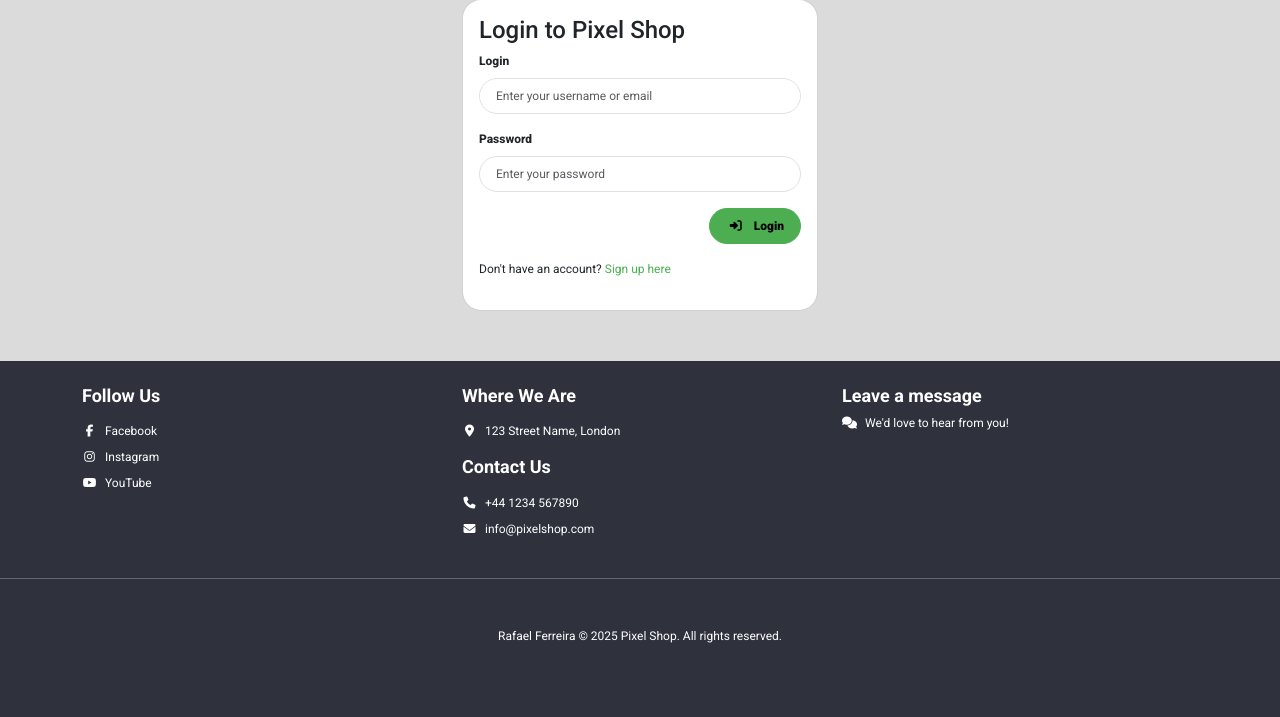
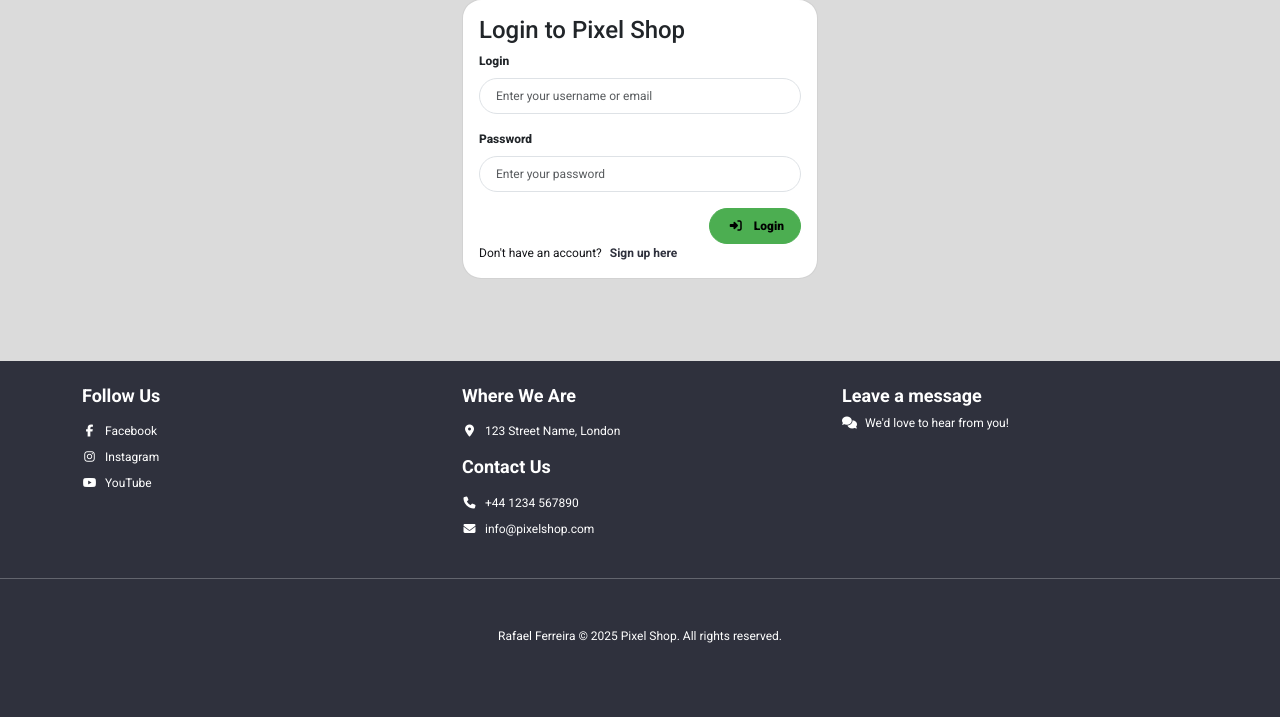
Before and after one commit to faelf/pixel_shop, a Django app: page /accounts/login/ in a window 1280 px wide. Shown: the part 83-800 px from the top of the page. Run offline with Django 5.2, Linux system fonts and the light colour scheme; some libraries are stand-ins or nearby versions.

Commit message:
Fix colour contrast

```diff
--- a/templates/account/login.html
+++ b/templates/account/login.html
@@ -29,9 +29,11 @@
                 </button>
               </div>
             </form>
-            <p class="mt-3">
-              Don't have an account? <a href="{% url 'account_signup' %}">Sign up here</a>
-            </p>
+            <div class="d-flex align-items-center">
+              <p class="text-secondary-emphasis me-2 mb-0">Don't have an account?</p>
+              <a href="{% url 'account_signup' %}"
+                 class="fw-bold text-secondary text-decoration-underline-hover">Sign up here</a>
+            </div>
           </div>
         </div>
       </div>
--- a/templates/account/signup.html
+++ b/templates/account/signup.html
@@ -56,7 +56,8 @@
               </div>
             </form>
             <p class="mt-3">
-              Already have an account? <a href="{% url 'account_login' %}">Login here</a>
+              Already have an account? <a href="{% url 'account_login' %}"
+    class="fw-bold text-secondary text-decoration-underline-hover">Login here</a>
             </p>
           </div>
         </div>
```
